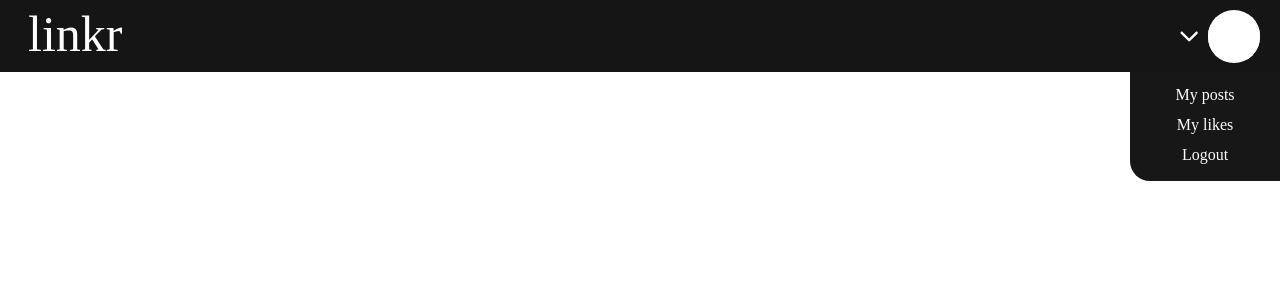
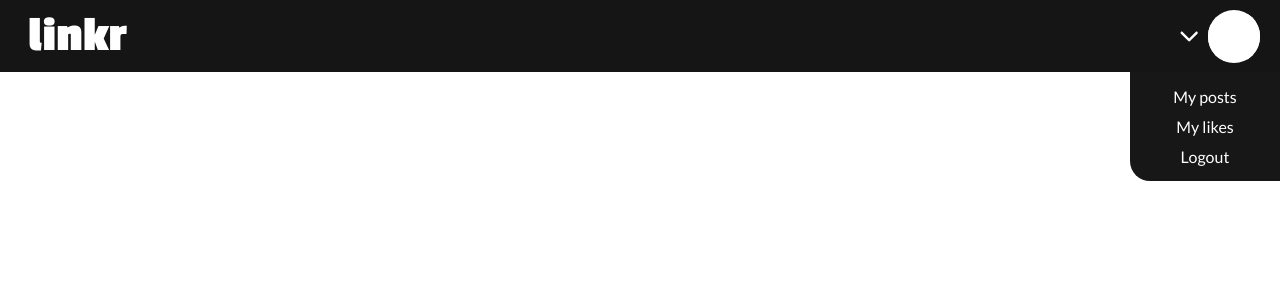
Before and after one commit to gioniemeyer/Projeto-Linkr, a React (Create React App) app: page /my-posts in a window 1280 px wide. Both pictures are taken after a click on the button 1189 px from the left and 36 px from the top of the page. Shown: the top 300 px of the page. Built offline with nearby package versions, Linux system fonts and the light colour scheme.

Commit message:
implementação lib de clique fora do topo

```diff
--- a/public/index.html
+++ b/public/index.html
@@ -5,6 +5,7 @@
     <meta name="viewport" content="width=device-width, initial-scale=1" />
     <link rel="preconnect" href="https://fonts.gstatic.com">
     <link href="https://fonts.googleapis.com/css2?family=Lato&family=Oswald:wght@700&display=swap" rel="stylesheet">
+    <link href="https://fonts.googleapis.com/css2?family=Passion+One:wght@700&display=swap" rel="stylesheet">
     <title>Linkr</title>
   </head>
   <body>
--- a/src/components/Header.js
+++ b/src/components/Header.js
@@ -4,12 +4,13 @@ import { IoIosArrowDown } from "react-icons/io";
 import { IoIosArrowUp } from "react-icons/io";
 import logo from "../images/logo.png";
 import ClickAwayListener from 'react-click-away-listener';
+import { Link } from "react-router-dom";
 
 export default function Header() {
-  const [clicked, setClicked] = useState(false);
+  const [open, setOpen] = useState(false);
 
 	function handleClickAway () {
-		setClicked(false);
+		setOpen(false);
 	};
 
   return (
@@ -17,33 +18,33 @@ export default function Header() {
       <Container>
         <Title>linkr</Title>
         <RightSide>
-          {clicked ? (
-            <Button onClick={() => setClicked(false)}>
+          {open ? (
+            <Button>
               <IoIosArrowDown />
             </Button>
           ) : (
-            <Button onClick={() => setClicked(true)}>
+            <Button onClick={() => setOpen(true)}>
               <IoIosArrowUp />
             </Button>
           )}
-          {clicked ? (
-            <UserPicture onClick={() => setClicked(false)}>
+          {open ? (
+            <UserPicture>
               <img src={logo} alt="userimage"></img>
             </UserPicture>
           ) : (
-            <UserPicture onClick={() => setClicked(true)}>
+            <UserPicture onClick={() => setOpen(true)}>
               <img src={logo} alt="userimage"></img>
             </UserPicture>
           )}
         </RightSide>
       </Container>
-      {clicked ? (
+      {open ? (
            <ClickAwayListener onClickAway={handleClickAway}>
                 <Menu>
                 <LinksWrapper>
-                    <span onClick={() => setClicked(false)}>My posts</span>
-                    <span onClick={() => setClicked(false)}>My likes</span>
-                    <span onClick={() => setClicked(false)}>Logout</span>
+                <Link to="/my-posts"><span onClick={() => setOpen(false)}>My posts</span></Link>
+                <Link to="/my-likes"><span onClick={() => setOpen(false)}>My likes</span></Link>
+                <Link to="/"><span onClick={() => setOpen(false)}>Logout</span></Link>
                 </LinksWrapper>
                 </Menu>
             </ClickAwayListener>
@@ -96,11 +97,14 @@ const Title = styled.div`
   height: 54px;
   font-size: 50px;
   padding-left: 28px;
+  font-family: 'Passion One';
+  line-height: 53.95px;
 
   @media (max-width: 600px) {
     width: 99px;
-    height: 50px;
+    height: 45px;
     font-size: 45px;
+    line-height: 49.55px;
   }
 `;
 
@@ -161,10 +165,16 @@ const LinksWrapper = styled.div`
   align-items: center;
   justify-content: center;
 
-  span {
+  span, a {
     height: 20px;
-    color: white;
+    color: #ffffff;
     size: 17px;
     padding: 15px;
-  }
-`;
+    font-family: 'Lato';
+    line-height: 20.4px;
+
+    @media (max-width: 600px) {
+      font-size: 15px;
+      padding: 13px;
+    }
+  }`;
```
Also changed, not shown: src/styles/style.css (line endings or trailing spaces).
